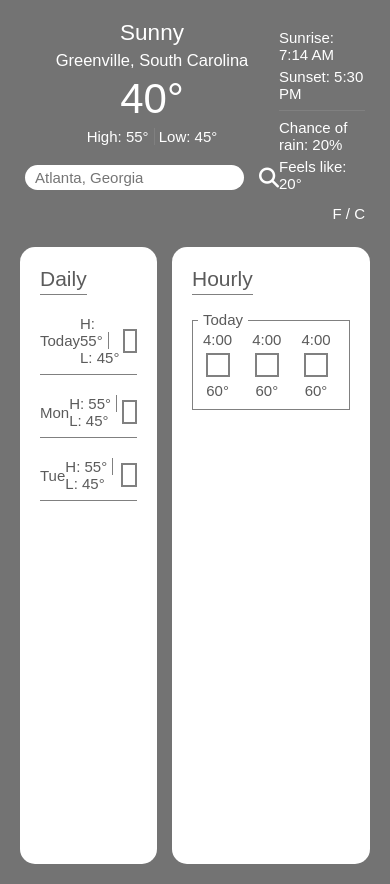
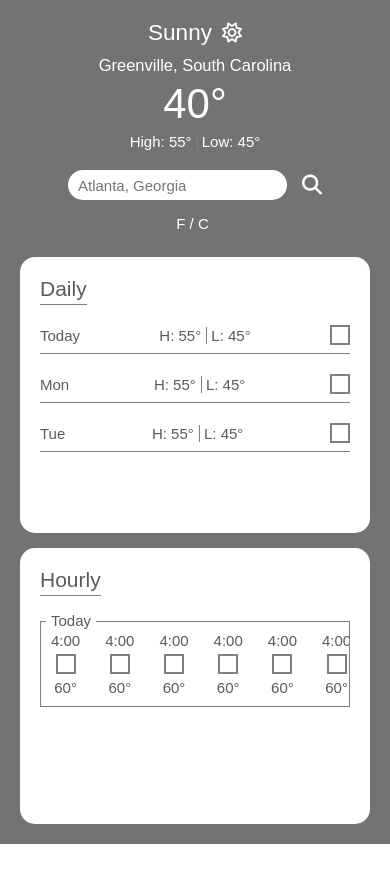
Before and after one commit to ethanwhall389/drizzle-weather, a plain HTML site: page index.html in a window 390 px wide. After the commit the page ends 844 px from the top, so only its background shows below. Drawn offline with Linux system fonts and the light colour scheme; no server answers; a web font is replaced by a local one.

Commit message:
Add mobile styles

```diff
--- a/bundle.js
+++ b/bundle.js
@@ -46,7 +46,7 @@ eval("__webpack_require__.r(__webpack_exports__);\n/* harmony export */ __webpac
   \*******************/
 /***/ ((__unused_webpack_module, __webpack_exports__, __webpack_require__) => {
 
-eval("__webpack_require__.r(__webpack_exports__);\n/* harmony export */ __webpack_require__.d(__webpack_exports__, {\n/* harmony export */   \"default\": () => (/* binding */ UI)\n/* harmony export */ });\nclass UI {\n    static currentWeather (weatherData) {\n        console.log('weatherData:');\n        console.log(weatherData);\n        console.log(`${weatherData.location.name}, ${weatherData.location.region}`);\n        console.log('current:');\n    }\n\n    static forecastWeather (weatherData) {\n        console.log(`${weatherData.day0.location.name}, ${weatherData.day0.location.region}`);\n        console.log('forecast:')\n        console.log(weatherData);\n    }\n}\n\n//# sourceURL=webpack://drizzle-weather/./src/ui.js?");
+eval("__webpack_require__.r(__webpack_exports__);\n/* harmony export */ __webpack_require__.d(__webpack_exports__, {\n/* harmony export */   \"default\": () => (/* binding */ UI)\n/* harmony export */ });\nclass UI {\n    static currentWeather (weatherData) {\n        this.generalInfo(weatherData);\n        console.log('weatherData:');\n        console.log(weatherData);\n        console.log(`${weatherData.location.name}, ${weatherData.location.region}`);\n        console.log('current:');\n    }\n\n    static forecastWeather (weatherData) {\n        console.log(`${weatherData.day0.location.name}, ${weatherData.day0.location.region}`);\n        console.log('forecast:')\n        console.log(weatherData);\n    }\n\n    static generalInfo (weatherData) {\n        const genInfoCont = document.querySelector('.general-info');\n        const conditions = document.createElement('p');\n        conditions.classList.add('conditions');\n        conditions.textContent = weatherData.condition;\n        genInfoCont.appendChild(conditions);\n        console.log('CONDITIONS: ' + conditions);\n    }\n}\n\n//# sourceURL=webpack://drizzle-weather/./src/ui.js?");
 
 /***/ })
 
--- a/index.html
+++ b/index.html
@@ -5,6 +5,7 @@
     <meta name="viewport" content="width=device-width, initial-scale=1.0">
     <title>Drizzle Weather</title>
     <link rel="stylesheet" href="styles.css">
+    <link rel="stylesheet" href="mobile-styles.css">
     <script src="./bundle.js" defer></script>
     <script src="https://kit.fontawesome.com/f255fa4407.js" crossorigin="anonymous"></script>
 </head>
@@ -12,7 +13,10 @@
     <div class="main-cont">
         <section class="current-info">
             <div class="general-info">
-                <p class="condition">Sunny</p>
+                <div class="conditions-cont">
+                    <p class="condition">Sunny</p>
+                    <i class="fa-regular fa-sun"></i>
+                </div>
                 <p class="location">Greenville, South Carolina</p>
                 <p class="temp">40&deg;</p>
                 <div class="high-low">
--- /dev/null
+++ b/mobile-styles.css
@@ -0,0 +1,37 @@
+/* MOBILE STYLES */
+
+@media (max-width: 600px) {
+
+    .specific-info {
+        display: none;
+    }
+
+    section.current-info {
+        display: flex;
+        flex-direction: row;
+        justify-content: center;
+        align-items: center;
+    }
+
+    .options {
+        justify-content: center;
+    }
+
+    #search-box {
+        height: 30px;
+    }
+
+    .forecast-main-cont {
+        display: flex;
+        flex-direction: column;
+    }
+
+    .hourly-day-cont {
+        width: 100%;
+    }
+
+    .overflow-cont {
+        width: inherit;
+        overflow: scroll;
+    }
+}
--- a/styles.css
+++ b/styles.css
@@ -9,6 +9,7 @@
     font-size: 15px;
     font-family: 'Montserrat', Arial, Helvetica, sans-serif;
     font-weight: 400;
+    box-sizing: border-box;
 
 }
 
@@ -28,8 +29,8 @@ body {
     height: 100vh;
     /* background-image: url('./media/sunset.jpg');
     background-size: cover;
-    background-position: center;
-    filter: brightness(50%); */
+    background-position: center; */
+    /* filter: brightness(50%); */
     background: #737373;
     padding: 20px;
     /* z-index: -1; */
@@ -55,6 +56,13 @@ section.current-info {
 
 .general-info * {
     margin-bottom: 5px;
+}
+
+.conditions-cont {
+    display: flex;
+    justify-content: center;
+    align-items: center;
+    gap: 10px;
 }
 
 .specific-info p {
@@ -118,10 +126,6 @@ section.current-info {
 
 .search-bttn {
     cursor: pointer;
-}
-
-.search-bttn i {
-    font-size: 20px;
 }
 
 .options {
@@ -195,7 +199,7 @@ section.current-info {
     /* overflow: visible; */
     /* gap: 20px; */
     /* flex: 0; */
-    width: 40vw;
+    width: 45vw;
 }
 
 .overflow-cont {
@@ -203,7 +207,7 @@ section.current-info {
     /* z-index: 5; */
     padding: 0 10px;
     display: flex;
-    gap: 20px;
+    gap: 25px;
     max-width: 100%;
     overflow: scroll;
 }
@@ -225,3 +229,12 @@ section.current-info {
     gap: 5px;
     margin: 10px 0;
 }
+
+/* ICONS */
+.fa-sun {
+    font-size: 20px;
+}
+
+.fa-magnifying-glass {
+    font-size: 20px;
+}
```
